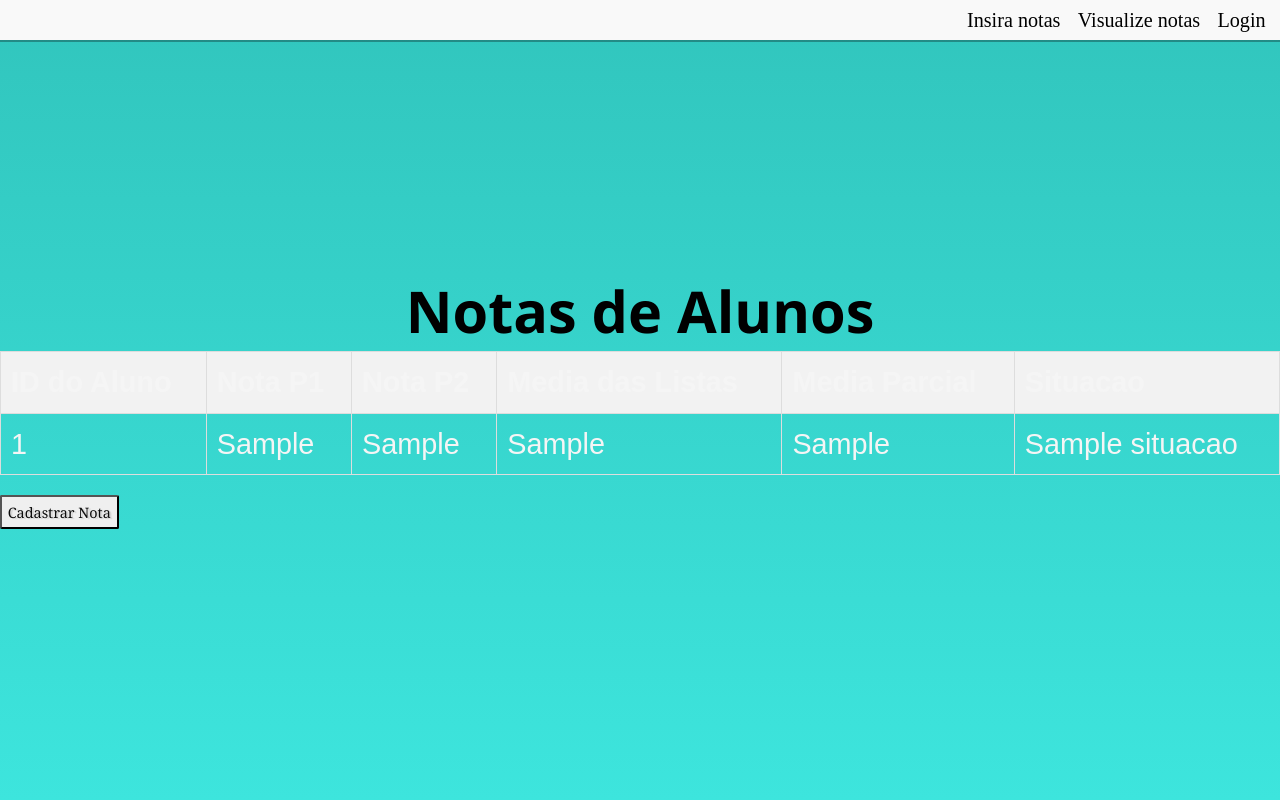
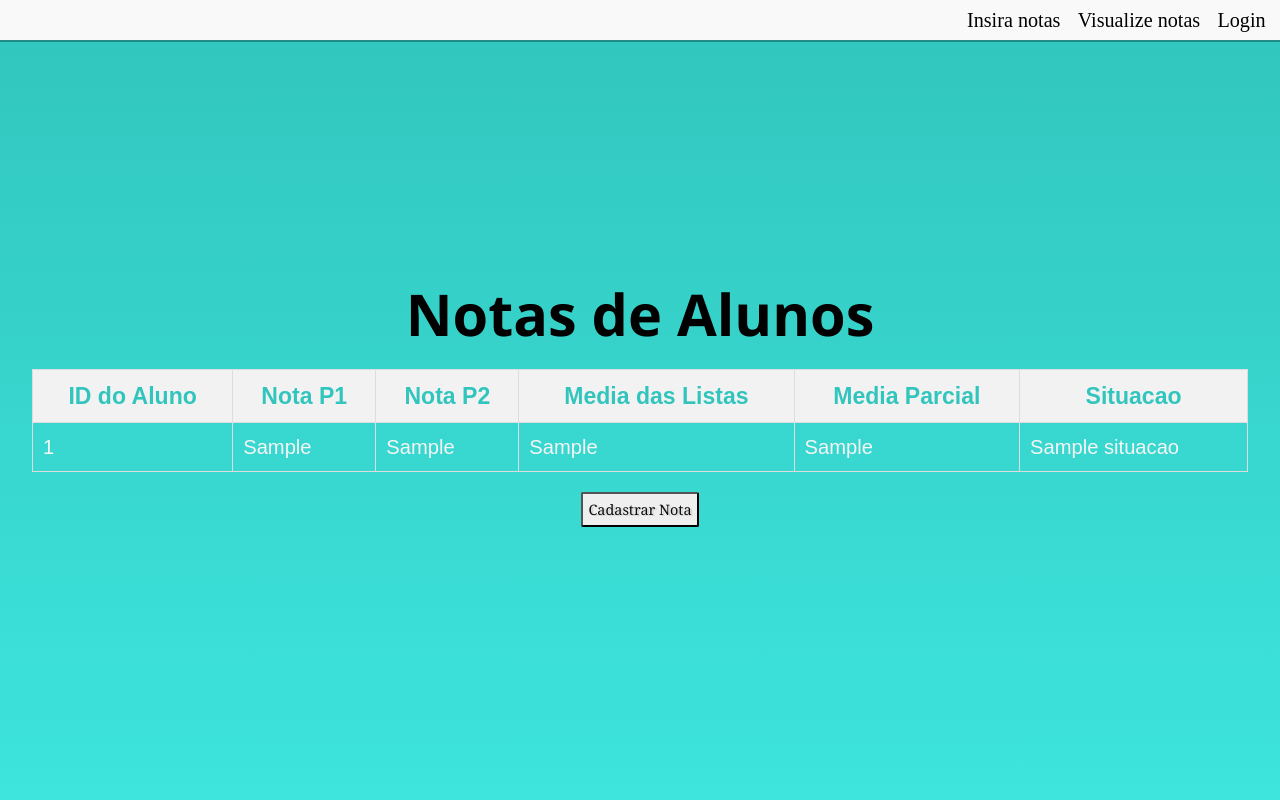
Before and after one commit to MaquinaDeCoxinha/lpdesafionotas2023.2, a Flask app: page /home in a window 1280 px wide. Run offline with Flask 3, Linux system fonts and the light colour scheme; a database or web service that is not in the repository returns one stand-in record (values such as "Sample title"); some libraries are stand-ins or nearby versions.

Commit message:
final touches

```diff
--- a/projeto/static/home.css
+++ b/projeto/static/home.css
@@ -97,47 +97,65 @@
     transform: translateY(-5px);
 }
 
-form > input {
-    padding: 10px;
+input {
+    padding: 4px;
     border: 1px solid #ccc;
-    border-radius: 5px;
+    border-radius: 4px;
     font-size: 16px;
     outline: none;
     transition: border-color 0.3s;
 }
 
-form > input:focus {
+input:focus {
     border-color: #436c97;
 }
 
-/* Estilo para a tabela */
 table {
+    margin-left: auto;
+    margin-right: auto;
     border-collapse: collapse;
-    width: 100%;
+    width: 95%;
     margin-bottom: 20px;
 }
 
-/* Estilo para as células do cabeçalho da tabela */
 th {
     background-color: #f2f2f2;
     text-align: left;
     padding: 10px;
     border: 1px solid #ddd;
+    font-size: 0.8rem;
+    text-align: center;
 }
 
-/* Estilo para as células de dados da tabela */
 td {
     text-align: left;
     padding: 10px;
     border: 1px solid #ddd;
+    font-size: 0.7rem;
 }
 
-/* Estilo para as linhas alternadas da tabela */
 tr:nth-child(even) {
     background-color: #f2f2f2;
+    color: #31c5bd;
 }
 
-/* Estilo para destacar uma linha quando o mouse passa sobre ela */
+.cabecalho_tabela {
+    color: #31c5bd;
+}
+
 tr:hover {
     background-color: #ddd;
 }
+
+button {
+    margin-left: auto;
+    margin-right: auto;
+}
+
+label {
+    font-size: 0.8rem;
+}
+
+form, table {
+    margin-top: 0.5rem;
+}
--- a/projeto/templates/home.html
+++ b/projeto/templates/home.html
@@ -30,23 +30,23 @@
     <table>
         <thead>
             <tr>
-                <th>ID do Aluno</th>
-                <th>Nota P1</th>
-                <th>Nota P2</th>
-                <th>Media das Listas</th>
-                <th>Media Parcial</th>
-                <th>Situacao</th>
+                <th class="cabecalho_tabela">ID do Aluno</th>
+                <th class="cabecalho_tabela">Nota P1</th>
+                <th class="cabecalho_tabela">Nota P2</th>
+                <th class="cabecalho_tabela">Media das Listas</th>
+                <th class="cabecalho_tabela">Media Parcial</th>
+                <th class="cabecalho_tabela">Situacao</th>
             </tr>
         </thead>
         <tbody>
             {% for nota in notas %}
             <tr>
-                <td>{{ nota.aluno_id }}</td>
-                <td>{{ nota.nota_p1 }}</td>
-                <td>{{ nota.nota_p2 }}</td>
-                <td>{{ nota.media_listas }}</td>
-                <td>{{ nota.media_parcial }}</td>
-                <td>{{ nota.situacao }}</td>
+                <td class="texto_cell">{{ nota.aluno_id }}</td>
+                <td class="texto_cell">{{ nota.nota_p1 }}</td>
+                <td class="texto_cell">{{ nota.nota_p2 }}</td>
+                <td class="texto_cell">{{ nota.media_listas }}</td>
+                <td class="texto_cell">{{ nota.media_parcial }}</td>
+                <td class="texto_cell">{{ nota.situacao }}</td>
             </tr>
             {% endfor %}
         </tbody>
--- a/projeto/templates/login.html
+++ b/projeto/templates/login.html
@@ -20,7 +20,7 @@
     </ul>
 </nav>
 <body>
-    <section id="mainpage">
+<section id="mainpage">
     <h1>Login</h1>
     <form method="POST" action="/login">
         <label for="username">Usuário:</label>
--- a/projeto/view.py
+++ b/projeto/view.py
@@ -54,12 +54,25 @@
 def cadnotas():
     app.logger.info('Solicitação recebida na rota /cadnotas')
     if request.method == 'POST':
-        # Obtenha os dados do formulário de cadastro de notas de alunos
         aluno_id = request.form['aluno_id']
-        nota_p1 = float(request.form['nota_p1'])
-        nota_p2 = float(request.form['nota_p2'])
+        nota_p1 = request.form['nota_p1']
+        nota_p2 = request.form['nota_p2']
+
+        # Validar e converter nota_p1 para float
+        try:
+            nota_p1 = float(nota_p1)
+        except ValueError:
+            flash('Nota P1 deve ser um número válido', 'error')
+            return render_template('cadnotas.html')
+
+        # Validar e converter nota_p2 para float
+        try:
+            nota_p2 = float(nota_p2)
+        except ValueError:
+            flash('Nota P2 deve ser um número válido', 'error')
+            return render_template('cadnotas.html')
+
         listas_raw = request.form['listas_raw']
-
         novo_aluno_nota = Nota(aluno_id=aluno_id, nota_p1=nota_p1, nota_p2=nota_p2, listas_string=listas_raw)
         mongo.db.notas_alunos.insert_one(novo_aluno_nota.__dict__)
 
```
Also changed, not shown: projeto/model.py (+12 -6 lines), projeto/templates/cadnotas.html (+12 -3 lines), projeto/static/index.css (deleted).
